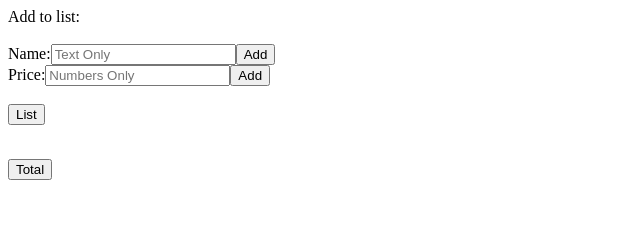
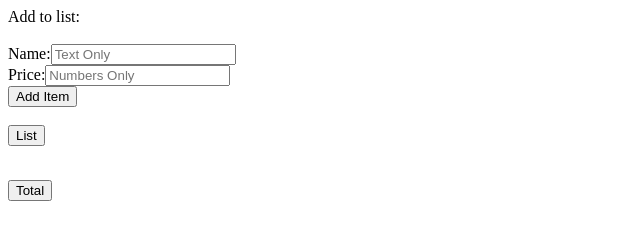
Before and after one commit to zimarali/Lab9, a plain HTML site: page index.html in a window 1280 px wide. Shown: the whole page, without its empty margins (0-640 px from the left). Drawn offline with Linux system fonts and the light colour scheme.

Commit message:
Functioning Script

```diff
--- a/index.html
+++ b/index.html
@@ -7,9 +7,11 @@
   <body>
     Add to list:
     <br><br>
-    Name:<input id="a" placeholder="Text Only"><button type="button" id="btn" onclick="addName()">Add</button>
+    Name:<input id="a" placeholder="Text Only">
     <br>
-    Price:<input id="b" placeholder="Numbers Only"><button type="button" id="btn" onclick="addPrice()">Add</button>
+    Price:<input id="b" placeholder="Numbers Only">
+    <br>
+    <button type="button" onclick="addItem()">Add Item</button>
     <br><br>
     <button type="button" id="btn" onclick="displayList()">List</button>
     <br>
--- a/script.js
+++ b/script.js
@@ -16,6 +16,7 @@ function displayList(){
 };
 
 function displayTotal(){
+  console.log(list);
   for(i=0; i<list.length;i++){
       total = total + list[i].price;
     }
@@ -23,14 +24,16 @@ function displayTotal(){
 };
 
 //Function to add Name and Price to the exisiting array, does not work yet.
-function addName(){
-  var a = document.getElementById('a');
-  if (a.value !=''){
-  list.name.push(a)}
+function addItem(){
+  var a = document.getElementById('a').value;
+  var b = document.getElementById('b').value*1;
+  var newItems = {name: a, price: b};
+  if (a !=''){
+  list.push(newItems)}
 };
 
-function addPrice(){
+/*function addPrice(){
   var b = document.getElementById('b');
   if (b.value !=''){
   list.price.push(b)};
-};
+};*/
```
